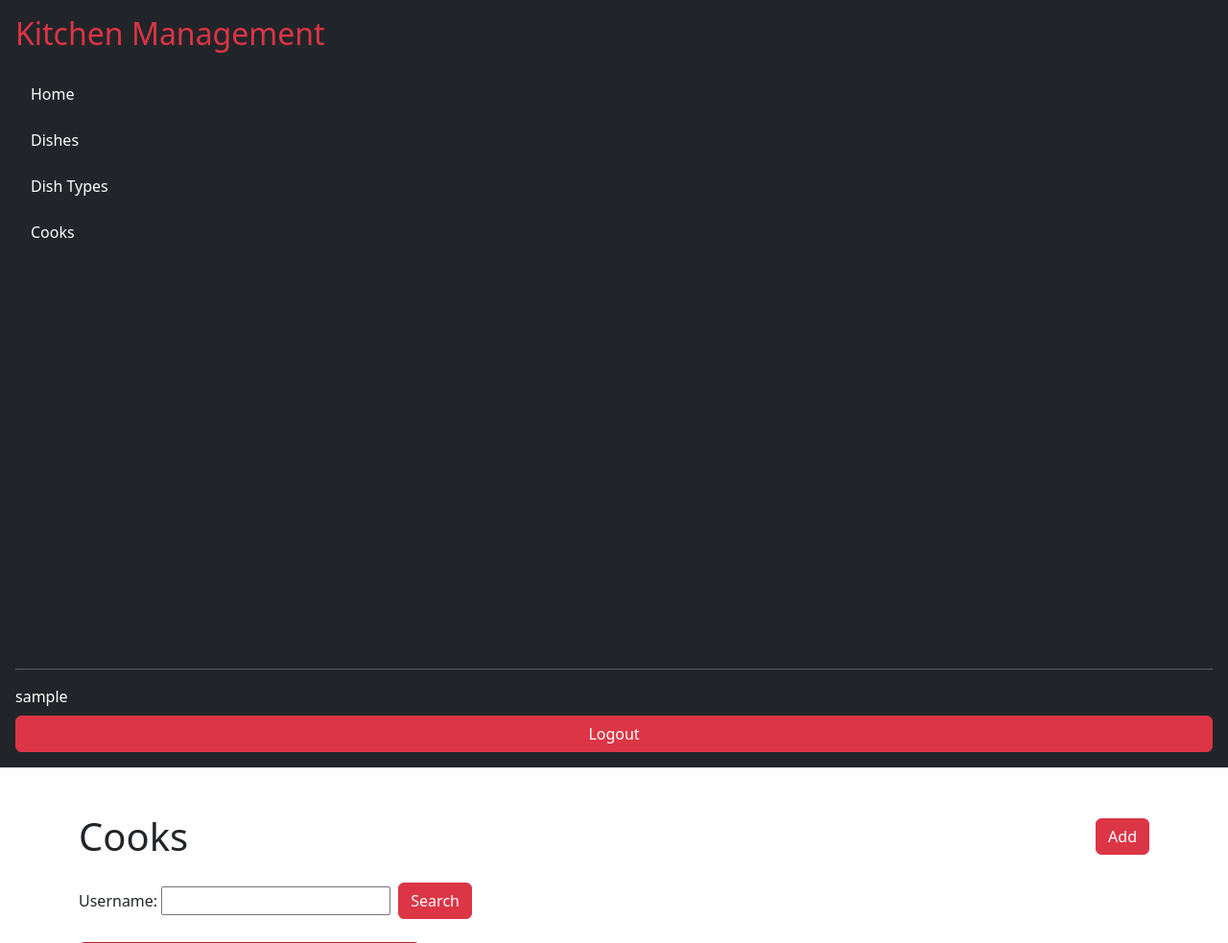
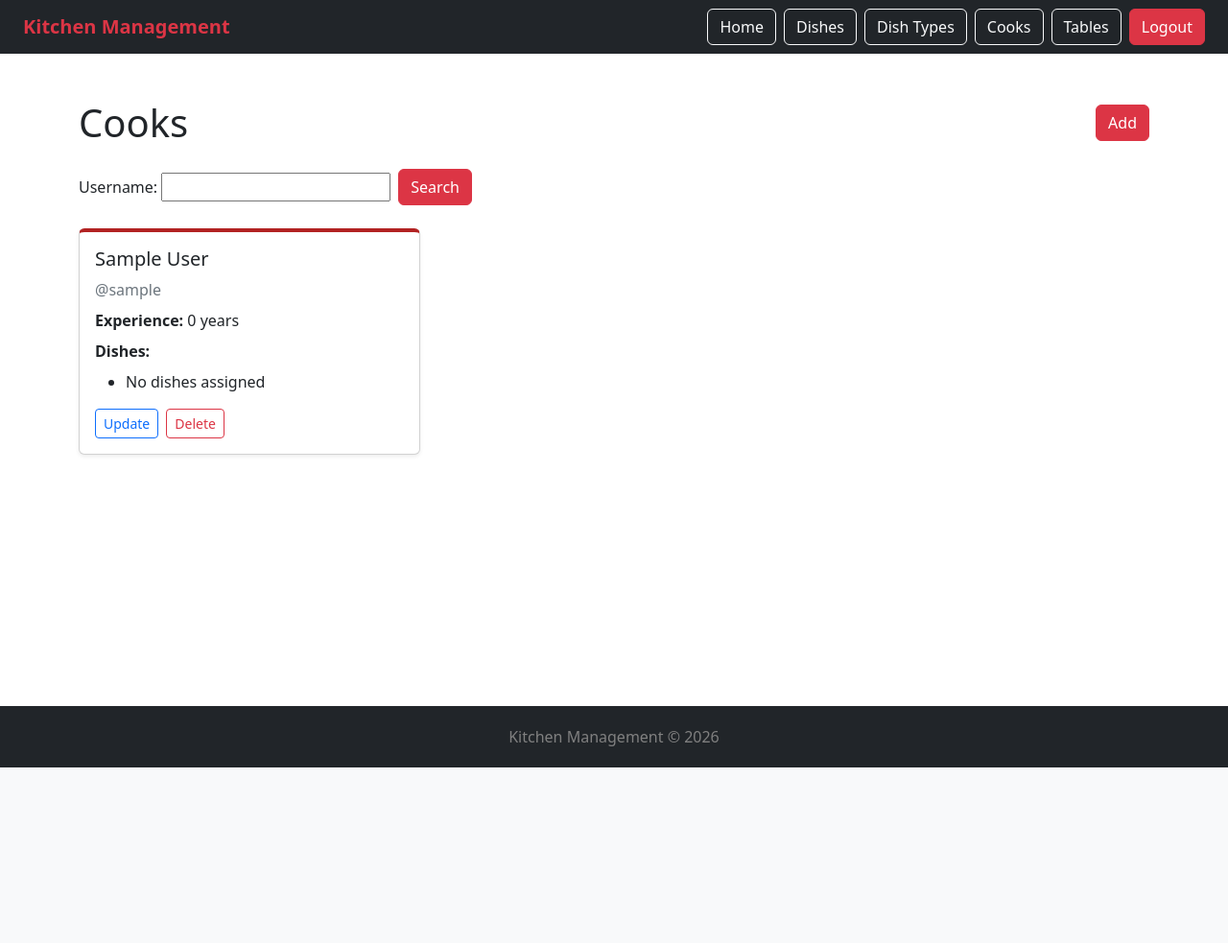
Before and after one commit to gyxx1dd/kitchen-management, a Django app: page /cook/ in a window 1280 px wide. Shown: the top 983 px of the page at 96% size. After the commit the page ends 800 px from the top, so only its background shows below. Run offline with Django 5.2, Linux system fonts and the light colour scheme; the visitor is signed in with stand-in values (Sample User, id 1); data comes from the database, SQL or seed files in the repository; data that the repository does not hold is empty.

Commit message:
create navigation for base page and css style

```diff
--- a/kitchen/static/css/sidebar.css
+++ b/kitchen/static/css/sidebar.css
@@ -1,5 +1,6 @@
 .sidebar {
     width: 250px;
+    min-height: 100vh;
 }
 
 .sidebar .nav-link {
--- a/templates/includes/navbar.html
+++ b/templates/includes/navbar.html
@@ -1,36 +1,48 @@
-<aside class="sidebar bg-dark text-white vh-100 p-3 d-flex flex-column">
-  <h2 class="text-danger mb-4">Kitchen Management</h2>
+<nav class="navbar navbar-dark bg-dark px-4">
 
-  <nav class="nav flex-column gap-2">
-    <a class="nav-link text-white" href="{% url 'kitchen:index' %}">
+  <a class="navbar-brand text-danger fw-bold"
+     href="{% url 'kitchen:index' %}">
+    Kitchen Management
+  </a>
+
+  <div class="d-flex gap-2">
+
+    <a class="btn btn-outline-light"
+       href="{% url 'kitchen:index' %}">
       Home
     </a>
 
-    <a class="nav-link text-white" href="#">
+    <a class="btn btn-outline-light" href="{% url 'kitchen:dish-list' %}">
       Dishes
     </a>
 
-    <a class="nav-link text-white" href="#">
+    <a class="btn btn-outline-light" href="{% url 'kitchen:dish-type-list' %}">
       Dish Types
     </a>
 
-    <a class="nav-link text-white" href="#">
+    <a class="btn btn-outline-light" href="{% url 'kitchen:cook-list' %}">
       Cooks
     </a>
-  </nav>
 
-  <div class="sidebar-user mt-auto">
-    <hr>
+    <a class="btn btn-outline-light"
+       href="{% url 'kitchen:table-list' %}">
+      Tables
+    </a>
 
-    <div class="mb-2">
-      <span>{{ user.username }}</span>
-    </div>
+    {% if not user.is_staff %}
+      <a class="btn btn-outline-light"
+         href="{% url 'kitchen:reservation-list' %}">
+        Reservations
+      </a>
+    {% endif %}
 
     <form method="post" action="{% url 'logout' %}">
       {% csrf_token %}
-      <button type="submit" class="btn btn-danger w-100">
+      <button type="submit" class="btn btn-danger">
         Logout
       </button>
     </form>
+
   </div>
-</aside>
+
+</nav>
```
